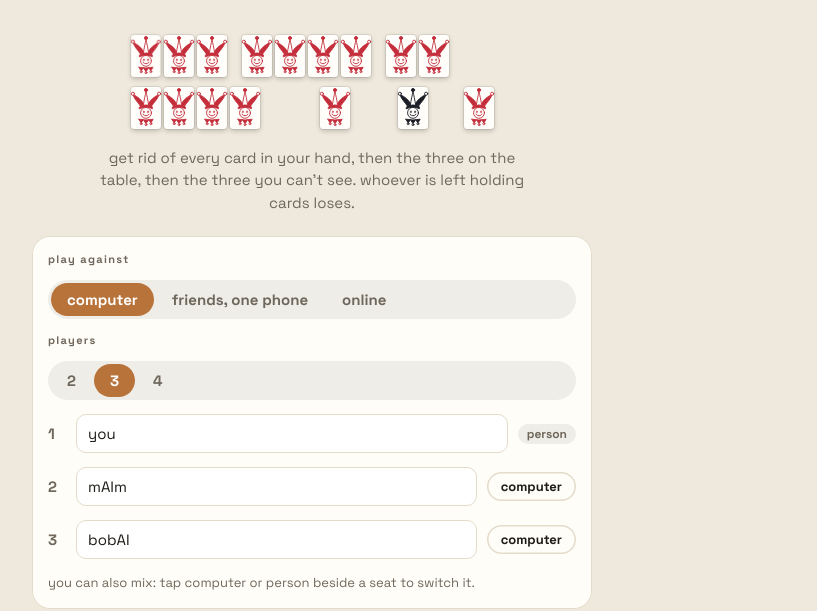
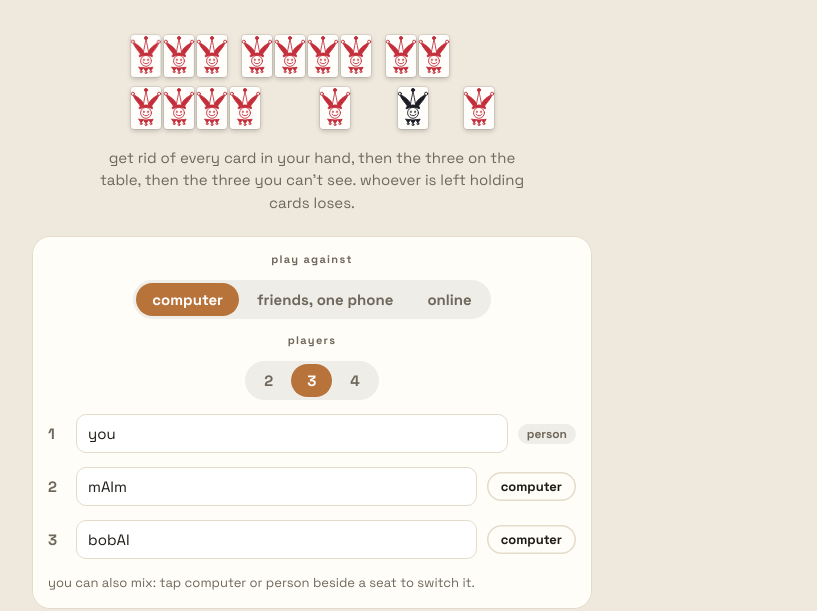
Before and after one commit to smudgy67/shithead, a website: page www/index.html in a window 1280 px wide. Shown: the part 189-800 px from the top of the page, without its empty margins (328-1145 px from the left). Drawn offline with Linux system fonts and the light colour scheme.

Commit message:
Centre play against and players
Co-Authored-By: Claude Opus 5.5 <noreply@anthropic.com>
Claude-Session: https://claude.ai/code/session_017ZaB51L8XaxuNciRyVN5wc

```diff
--- a/www/index.html
+++ b/www/index.html
@@ -179,6 +179,8 @@ body.home .title .tbox b{font-size:1.3rem}
 .hero-cards .card{box-shadow:0 0 0 1px rgba(0,0,0,.08),0 2px 5px rgba(0,0,0,.2)}
 .panel{background:var(--panel);border-radius:18px;padding:16px;display:flex;flex-direction:column;gap:14px;box-shadow:inset 0 0 0 1px var(--line)}
 .seg{display:inline-flex;flex-wrap:wrap;background:color-mix(in srgb,var(--ink) 7%,transparent);border-radius:999px;padding:3px;gap:2px}
+.label.ctr{text-align:center}
+.seg.ctr{align-self:center;justify-content:center}
 .seg button{border:0;background:transparent;border-radius:999px;padding:7px 16px;font-family:var(--display);font-weight:700;cursor:pointer;color:var(--muted)}
 .seg button[aria-pressed="true"]{background:var(--accent);color:var(--accent-ink)}
 .seat{display:grid;grid-template-columns:auto 1fr auto;gap:10px;align-items:center}
@@ -654,11 +656,11 @@ function renderSetup(){
       <p>Get rid of every card in your hand, then the three on the table, then the three you can't see. Whoever is left holding cards loses.</p>
     </div>
     <div class="panel">
-      <div class="label">Play against</div>
-      <div class="seg" role="group" aria-label="Play against"><button data-act="mode" data-m="cpu" aria-pressed="${!online&&allCpu}">Computer</button><button data-act="mode" data-m="people" aria-pressed="${!online&&allPeople}">Friends, one phone</button><button data-act="mode" data-m="online" aria-pressed="${online}">Online</button></div>
+      <div class="label ctr">Play against</div>
+      <div class="seg ctr" role="group" aria-label="Play against"><button data-act="mode" data-m="cpu" aria-pressed="${!online&&allCpu}">Computer</button><button data-act="mode" data-m="people" aria-pressed="${!online&&allPeople}">Friends, one phone</button><button data-act="mode" data-m="online" aria-pressed="${online}">Online</button></div>
       ${online?onlinePanelHTML():`
-      <div class="label">Players</div>
-      <div class="seg" role="group" aria-label="Number of players">${[2,3,4].map(k=>`<button data-act="players" data-n="${k}" aria-pressed="${k===n}">${k}</button>`).join('')}</div>
+      <div class="label ctr">Players</div>
+      <div class="seg ctr" role="group" aria-label="Number of players">${[2,3,4].map(k=>`<button data-act="players" data-n="${k}" aria-pressed="${k===n}">${k}</button>`).join('')}</div>
       ${seats}
       <p style="margin:0;color:var(--muted);font-size:13px;line-height:1.5">${hum>1?`${hum} people will pass one device between turns. Hands are hidden until each player taps to reveal.`:'You can also mix: tap Computer or Person beside a seat to switch it.'}</p>`}
     </div>
--- a/www/sw.js
+++ b/www/sw.js
@@ -1,5 +1,5 @@
 // Offline support: cache the game shell, and cache fonts the first time they load.
-const CACHE = 'shithead-v12';
+const CACHE = 'shithead-v13';
 const SHELL = ['./', 'index.html', 'manifest.webmanifest', 'icon-192.png', 'icon-512.png'];
 self.addEventListener('install', e => { e.waitUntil(caches.open(CACHE).then(c => c.addAll(SHELL))); self.skipWaiting(); });
 self.addEventListener('activate', e => {
```
